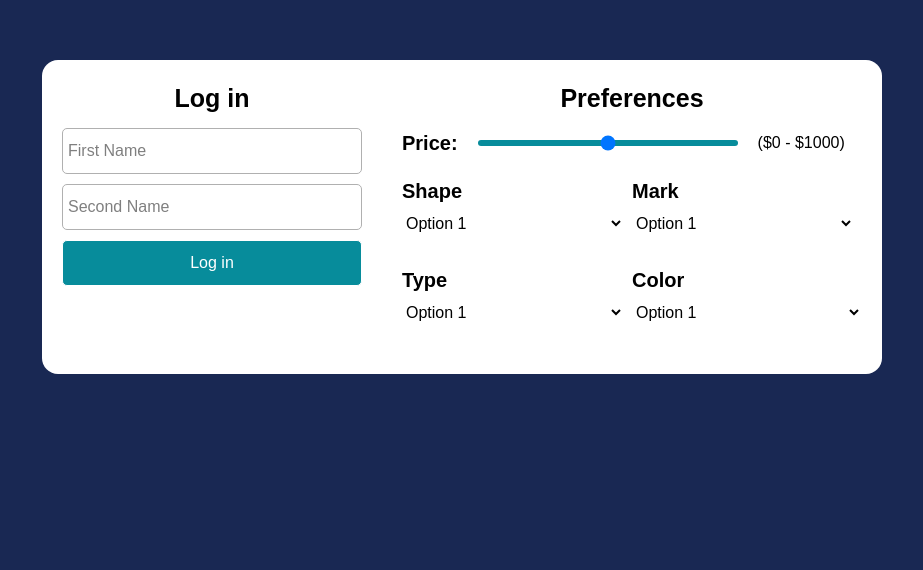
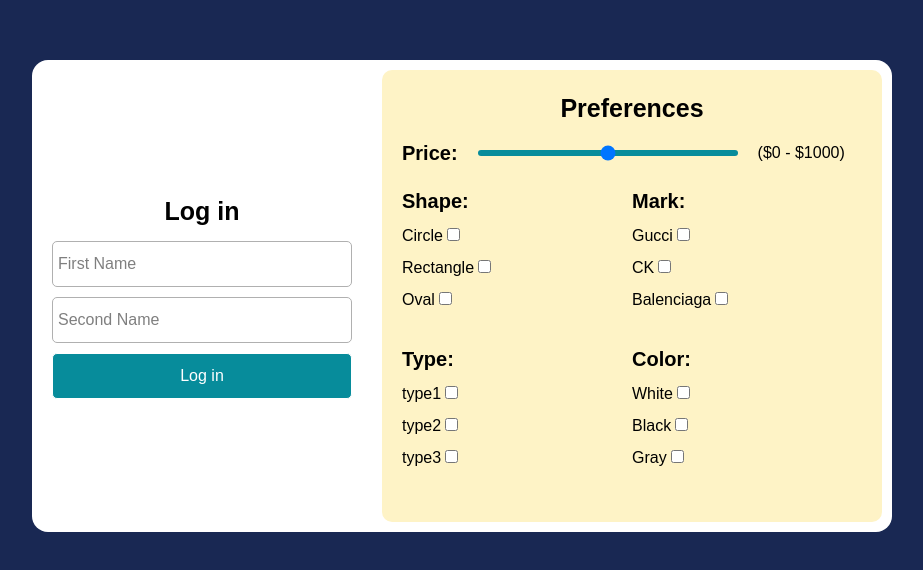
Before and after one commit to Chillmav/ZIP-REPO, a React (Vite) app: page / in a window 1280 px wide. Shown: the part 140-710 px from the top of the page, without its empty margins (178-1101 px from the left). Built offline with nearby package versions, Linux system fonts and the light colour scheme.

Commit message:
add preferences and provide them to backend

```diff
--- a/package.json
+++ b/package.json
@@ -10,11 +10,7 @@
     "preview": "vite preview"
   },
   "dependencies": {
-<<<<<<< HEAD
     "@tailwindcss/vite": "^4.1.5",
-=======
-    "mongodb": "^6.16.0",
->>>>>>> 940436d02519945a00db83cb9a43c9daa29504a1
     "mongoose": "^8.13.2",
     "react": "^19.0.0",
     "react-dom": "^19.0.0",
--- a/src/Components/Preference.jsx
+++ b/src/Components/Preference.jsx
@@ -1,17 +1,38 @@
-export default function Preference( {name} ) {
+import preferences from "../utils/preferences.js"
 
+export default function Preference( {preference, userPreferences, setUserPreferences} ) {
+
+    function changePreferences(value) {
+        setUserPreferences((prev) => {
+            const current = prev[preference];
+            return ({
+                ...prev,
+                [preference]: current.includes(value) ? current.filter((v) => v !== value) : [...current, value]
+            }
+            )
+        })
+    }
     return (
         <div className="flex flex-col space-y-2">
             <div className="flex">
-                <p className="text-[20px] font-bold">{name}</p>
+                <p className="text-[20px] font-bold">{preference}:</p>
 
             </div>
 
-            <select id="choices" name="choices">
-                <option value="option1">Option 1</option>
-                <option value="option2">Option 2</option>
-                <option value="option3">Option 3</option>
-            </select>
+
+                {preferences[preference].map((elem, index) => {
+
+                    return (
+                            <p key={index} className="w-fit">{elem}
+                                <label key={index}>
+                                <input value={elem} onChange={() => changePreferences(elem)} checked={userPreferences[preference].includes(elem)} type="checkbox" className="ml-1"/>
+                                </label>
+                            </p>
+
+                    )
+                })}
+
+
     </div>
     )
 }
--- a/src/Components/Preferences.jsx
+++ b/src/Components/Preferences.jsx
@@ -1,11 +1,11 @@
 import preferences from "../utils/preferences.js";
 import Preference from "./Preference";
 
-export default function Preferences({ pricePreference, setPricePreference }) {
+export default function Preferences({ userPreferences, setUserPreferences }) {
 
 
     return (
-        <div className="flex flex-col p-[20px] gap-x-[10px] rounded-[10px] gap-y-[10px] w-[500px]">
+        <div className="flex flex-col bg-amber-100 p-[20px] gap-x-[10px] rounded-[10px] gap-y-[10px] w-[500px] m-[10px]">
             <p className='text-[25px] font-semibold mx-auto'>Preferences</p>
             <div className="flex space-x-5 items-center">
                 <label className="text-[20px] font-bold">Price:</label>
@@ -14,9 +14,12 @@ export default function Preferences({ pricePreference, setPricePreference }) {
                 type="range"
                 min={0}
                 max={100}
-                value={pricePreference}
+                value={userPreferences.Price}
                 onChange={(event) => {
-                    setPricePreference(event.target.value)
+                    setUserPreferences((prev) => ({
+                        ...prev,
+                        Price: Number(event.target.value)
+                    }));
                 }}
                 className="w-[260px] appearance-none rounded-2xl"
                 style={{
@@ -27,7 +30,7 @@ export default function Preferences({ pricePreference, setPricePreference }) {
                     backgroundColor: '#078c9b',
                   }}
                 />
-                <p>($0 - ${pricePreference * 20})</p>
+                <p>($0 - ${userPreferences.Price * 20})</p>
 
             </div>
 
@@ -36,7 +39,9 @@ export default function Preferences({ pricePreference, setPricePreference }) {
                     return (
                         <Preference
                         key={i}
-                        name={preference}
+                        preference={preference}
+                        userPreferences={userPreferences}
+                        setUserPreferences={setUserPreferences}
 
                         />
                     )
--- a/src/Pages/LogPage.jsx
+++ b/src/Pages/LogPage.jsx
@@ -4,18 +4,30 @@ import Preferences from '../Components/Preferences';
 
 export default function LogPage() {
 
-    const [personData, setPersonData] = useState([]);
     const firstNameRef = useRef(null);
     const secondNameRef = useRef(null);
-    const [pricePreference, setPricePreference] = useState(50);
+    const [userPreferences, setUserPreferences] = useState(
+        {
+            Price: 50,
+            Shape: [],
+            Mark: [],
+            Type: [],
+            Color: []
+        }
+    );
     const navigate = useNavigate();
     const [isloggedIn, setIsLoggedIn] = useState(false)
 
     function login() {
 
-        const data = [firstNameRef.current.value, secondNameRef.current.value]
-        setPersonData(data)
+        for (let preference of Object.keys(userPreferences)) {
+            if (!userPreferences[preference].length && !Number(userPreferences[preference])) {
+                console.error('You didn`t choose all your preferences');
+                return 0;
+            }
+        }
         setIsLoggedIn(true);
+
     }
 
     function clearInputs() {
@@ -25,26 +37,27 @@ export default function LogPage() {
 
     useEffect(() => {
         if (isloggedIn) {
-            const data = {firstName: personData[0], secondName: personData[1]}
-
             fetch('http://localhost:3000/users', {
                 method: 'POST',
                 headers: {
                     'Content-Type': 'application/json'
                 },
-                body: JSON.stringify(data)
+                body: JSON.stringify({firstName: firstNameRef.current.value, secondName: secondNameRef.current.value, Price: userPreferences.Price,
+                    Shape: userPreferences.Shape, Mark: userPreferences.Mark, Type: userPreferences.Type, Color: userPreferences.Color})
             })
             .then(res => res.json())
             .then(res => {
                 console.log('Response from server: ', res);
-                navigate('/Cam')
+                clearInputs();
+                navigate('/Cam');
             })
         }
     }, [isloggedIn])
+
     return (
         <div className='flex flex-row bg-white rounded-2xl'>
             <div
-            className='flex flex-col p-[20px] gap-x-[10px] rounded-[10px] gap-y-[10px] w-[340px] items-center'
+            className='flex flex-col justify-center p-[20px] gap-x-[10px] rounded-[10px] gap-y-[10px] w-[340px] items-center'
             >
                 <p
                 className='text-[25px] font-semibold m-[0px]'
@@ -54,12 +67,12 @@ export default function LogPage() {
 
                 <button className='w-[300px] rounded-[5px] border-[1px] py-[10px] px-[5px] text-white bg-[#078c9b] cursor-pointer transition-bg-0.3s hover:bg-[#0abfbf]' onClick={() => {
                     login();
-                    clearInputs();
+
                 }}>Log in</button>
             </div>
             <Preferences
-            pricePreference={pricePreference}
-            setPricePreference={setPricePreference}
+            userPreferences={userPreferences}
+            setUserPreferences={setUserPreferences}
             />
         </div>
     )
```
Also changed, not shown: 2 other files (tests, documents, lock files or other folders).
